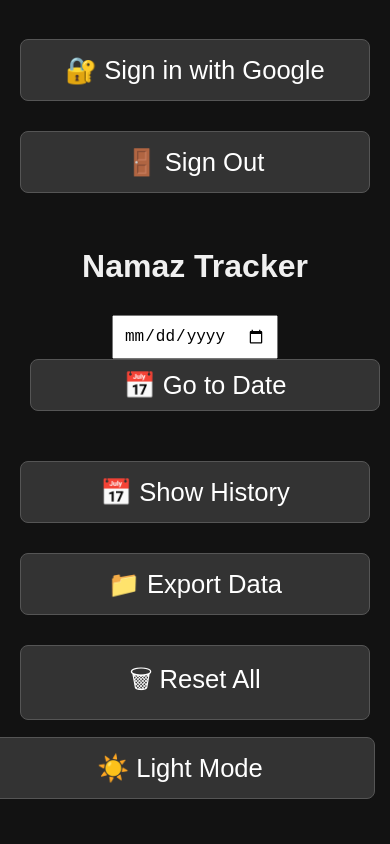
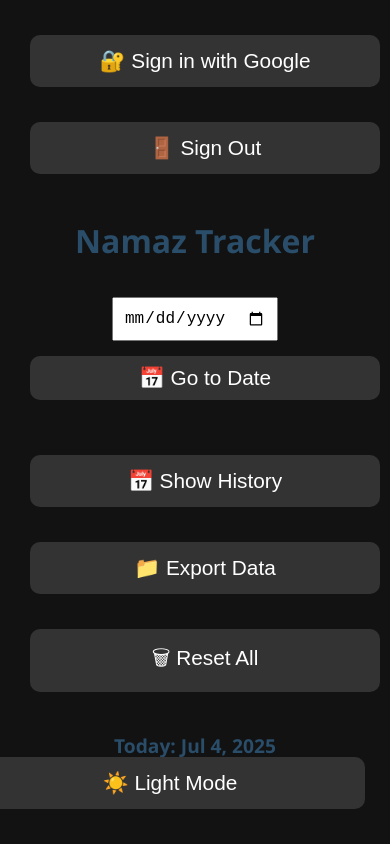
Before and after one commit to WebWizard5/nimaz-tracker, a plain HTML site: page index.html in a window 390 px wide. Both pictures are taken after a click on the button "🌙 Dark Mode". Drawn offline with Linux system fonts and the light colour scheme; no server answers.

Commit message:
update style and script

```diff
--- a/style.css
+++ b/style.css
@@ -1,64 +1,103 @@
-/* Base Styles */
+/* Global Reset */
+* {
+  margin: 0;
+  padding: 0;
+  box-sizing: border-box;
+}
+
 body {
-  font-family: Arial, sans-serif;
+  font-family: 'Segoe UI', sans-serif;
+  background: linear-gradient(to bottom right, #e6f0ff, #f7faff);
+  color: #333;
   padding: 30px;
-  background-color: #f5f5f5;
-  color: #333;
   max-width: 900px;
   margin: auto;
 }
 
 h1 {
-  font-size: 2.5rem;
-  margin-bottom: 30px;
+  font-size: 2.8rem;
   text-align: center;
+  margin-bottom: 35px;
+  color: #2a4d69;
+}
+
+button {
+  padding: 14px 22px;
+  font-size: 1.3rem;
+  margin: 15px 10px;
+  cursor: pointer;
+  border-radius: 10px;
+  border: none;
+  background: #4a90e2;
+  color: white;
+  transition: 0.3s;
+}
+
+button:hover {
+  background: #357ab8;
 }
 
 a {
-  font-size: 1.4rem;
-  color: #007bff;
+  color: #2a4d69;
+  font-weight: bold;
+  font-size: 1.2rem;
   text-decoration: none;
-  display: inline-block;
-  margin-bottom: 20px;
 }
 
-a:hover {
-  text-decoration: underline;
+label {
+  font-size: 1.2rem;
+  margin-left: 10px;
 }
 
-button {
-  padding: 15px 25px;
-  font-size: 1.4rem;
-  margin-bottom: 30px;
-  cursor: pointer;
-  border-radius: 8px;
-  border: 1px solid #ccc;
-  background-color: #ffffff;
-  transition: background 0.3s;
-}
-
-button:hover {
-  background-color: #e0e0e0;
-}
-
-div {
-  margin-bottom: 18px;
-}
-
-/* Checkbox & label styling */
 input[type="checkbox"] {
-  width: 28px;
-  height: 28px;
-  margin-right: 15px;
+  width: 20px;
+  height: 20px;
   cursor: pointer;
 }
 
-label {
-  font-size: 1.6rem;
-  cursor: pointer;
+#nimazList > div {
+  background: rgba(255, 255, 255, 0.85);
+  border-radius: 14px;
+  box-shadow: 0 4px 12px rgba(0, 0, 0, 0.07);
+  padding: 20px;
+  margin-bottom: 25px;
 }
 
-/* Mobile View */
+#nimazList h3, .date-display {
+  color: #2a4d69;
+  font-size: 1.3rem;
+  margin-bottom: 12px;
+}
+
+.day-summary {
+  font-size: 1rem;
+  color: #444;
+  margin-top: 10px;
+  font-style: italic;
+}
+
+.date-display {
+  font-size: 1.2rem;
+  text-align: center;
+  margin-bottom: 20px;
+  font-weight: bold;
+}
+
+.dark-mode {
+  background: #121212;
+  color: #eee;
+}
+
+.dark-mode button {
+  background: #333;
+  color: white;
+}
+
+.dark-mode #nimazList > div {
+  background: rgba(33, 33, 33, 0.95);
+  border: 1px solid #555;
+}
+
 @media screen and (max-width: 600px) {
   body {
     padding: 20px;
@@ -68,61 +107,18 @@ label {
     font-size: 2rem;
   }
 
-  a {
-    font-size: 1.5rem;
-  }
-
   button {
     width: 100%;
-    font-size: 1.6rem;
+    margin-bottom: 20px;
+    font-size: 1.3rem;
   }
 
   label {
-    font-size: 1.8rem;
+    font-size: 1.3rem;
   }
 
   input[type="checkbox"] {
-    width: 34px;
-    height: 34px;
-  }
-
-  div {
-    margin-bottom: 24px;
+    width: 28px;
+    height: 28px;
   }
 }
-
-.date-display {
-  font-size: 1.3rem;
-  font-weight: bold;
-  color: #444;
-  margin-bottom: 15px;
-  text-align: center;
-}
-
-
-.date-display {
-  font-size: 1.3rem;
-  font-weight: bold;
-  color: #444;
-  margin-bottom: 15px;
-  text-align: center;
-}
-
-.progress-text {
-  font-size: 1.2rem;
-  font-weight: bold;
-  color: #007bff;
-  margin: 10px 0 20px 0;
-}
-
-.dark-mode {
-  background-color: #121212;
-  color: #f0f0f0;
-}
-
-.dark-mode button,
-.dark-mode a {
-  background-color: #333;
-  color: #fff;
-  border-color: #555;
-}
```
